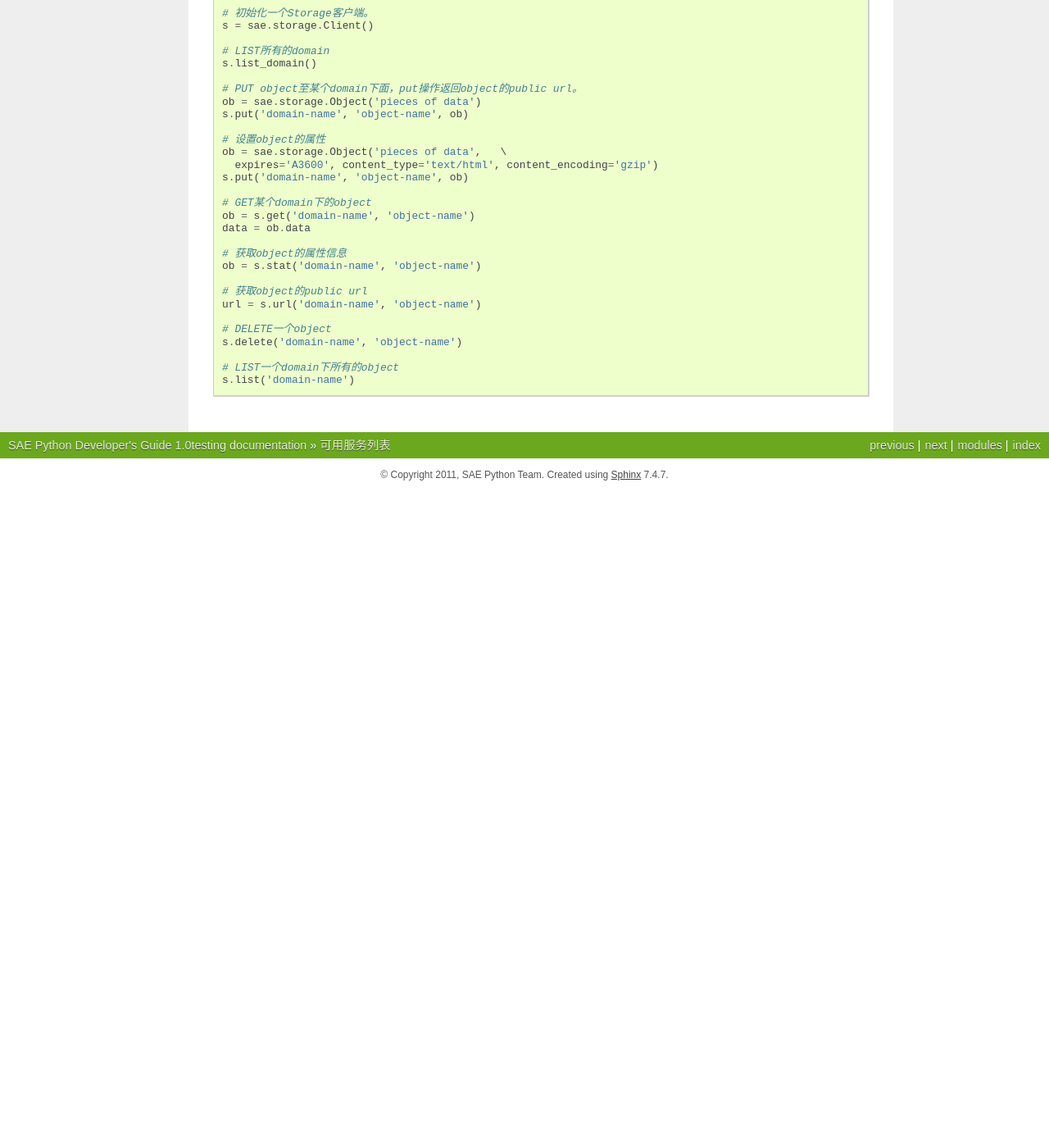
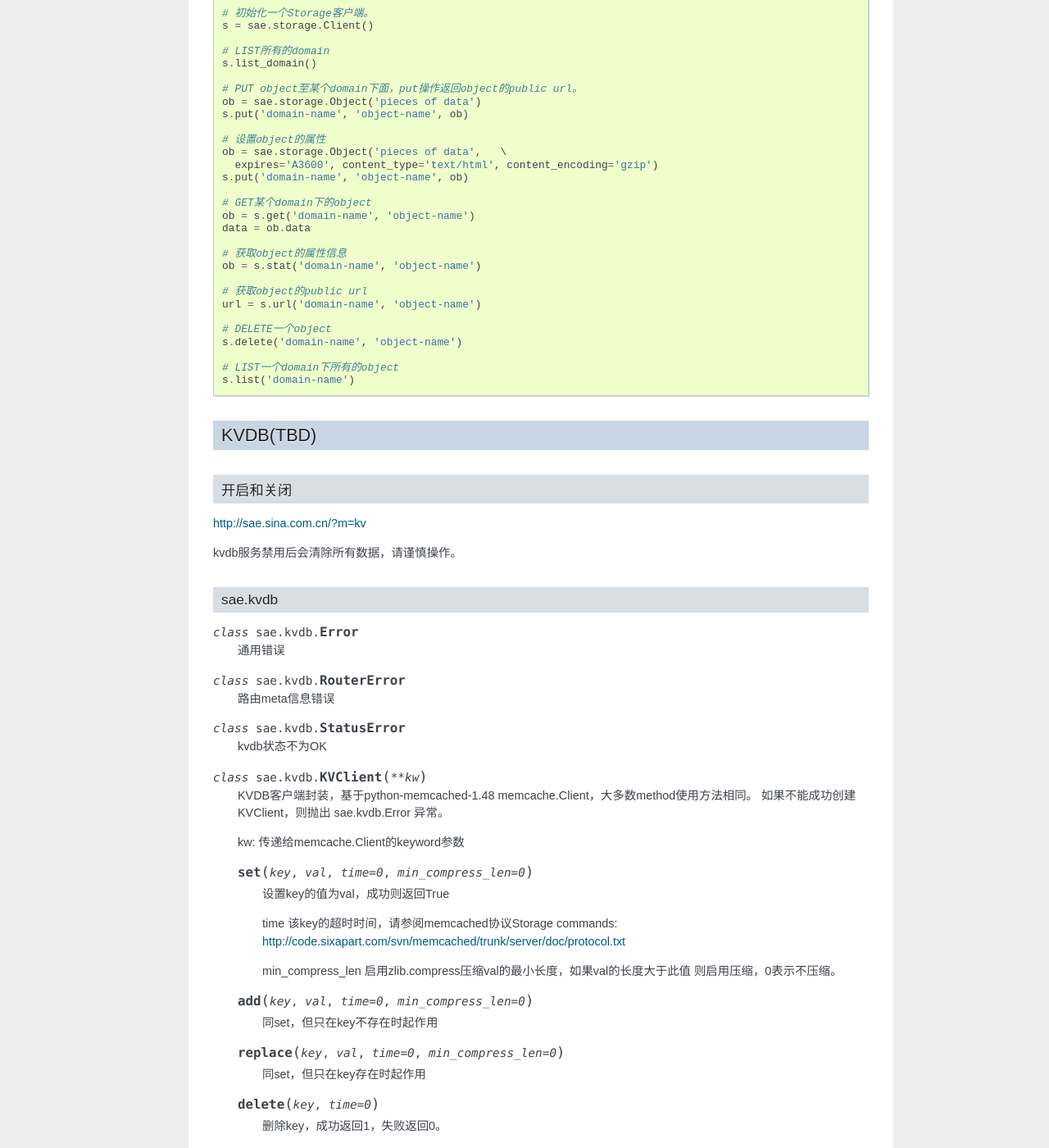
Before and after one commit to sinacloud/sae-python-dev-guide, a Sphinx documentation site: the page built from docs/service.rst, in a window 1280 px wide and 1400 px high, scrolled down 8548 px. Shown: the whole window at 82% size. Built offline with Sphinx 7.4.7, drawn with Linux system fonts in a browser that asks for light colours; before the commit the page ends 9147 px from its top, so only the background shows below that; some of the changed text lies outside the part shown.

Commit message:
Add KVDB docs(not completed)

```diff
--- a/docs/faq.rst
+++ b/docs/faq.rst
@@ -104,3 +104,8 @@ http://www.douban.com/group/topic/24103570/
 -------------------------
 
 http://www.douban.com/group/topic/26638508/
+
+
+资费说明
+---------------
+http://sae.sina.com.cn/?m=devcenter&catId=155
--- a/docs/service.rst
+++ b/docs/service.rst
@@ -270,7 +270,7 @@ SAE任务处理节点只是简单的请求任务URL，对于除http basic auth
 
 http basic auth虽然支持，但是不推荐使用。 要保护任务URL不被外界访问，请使用IP白名单。
 
-如果你在任务URL的POST处理程序中开启了CRSF，则会导致认证失败。请在任务处理程序中关闭CRSF功能，涉及框架: Django, Flask等。
+如果你在任务URL的POST处理程序中开启了CRSF，则会导致403认证失败错误。请在任务处理程序中关闭CRSF功能，涉及框架: Django, Flask等。
 
 
 如何保护任务URL
@@ -519,3 +519,109 @@ Example ::
 
     # LIST一个domain下所有的object
     s.list('domain-name')
+
+
+KVDB(TBD)
+----------
+
+开启和关闭
+~~~~~~~~~~~~
+
+http://sae.sina.com.cn/?m=kv
+
+kvdb服务禁用后会清除所有数据，请谨慎操作。
+
+sae.kvdb
+~~~~~~~~~
+
+..  py:class:: Error
+    :module: sae.kvdb
+
+    通用错误
+
+..  py:class:: RouterError
+    :module: sae.kvdb
+
+    路由meta信息错误
+
+..  py:class:: StatusError
+    :module: sae.kvdb
+
+    kvdb状态不为OK
+
+..  py:class:: KVClient(**kw)
+    :module: sae.kvdb
+
+    KVDB客户端封装，基于python-memcached-1.48 memcache.Client，大多数method使用方法相同。
+    如果不能成功创建KVClient，则抛出 sae.kvdb.Error 异常。
+
+    kw: 传递给memcache.Client的keyword参数
+
+    .. py:method:: set(key, val, time=0, min_compress_len=0)
+
+        设置key的值为val，成功则返回True
+
+        time 该key的超时时间，请参阅memcached协议Storage commands:
+        http://code.sixapart.com/svn/memcached/trunk/server/doc/protocol.txt
+
+        min_compress_len 启用zlib.compress压缩val的最小长度，如果val的长度大于此值
+        则启用压缩，0表示不压缩。
+
+    .. py:method:: add(key, val, time=0, min_compress_len=0)
+
+        同set，但只在key不存在时起作用
+
+    .. py:method:: replace(key, val, time=0, min_compress_len=0)
+
+        同set，但只在key存在时起作用
+
+    .. py:method:: delete(key, time=0)
+
+        删除key，成功返回1，失败返回0。
+
+        time 为后续多少秒内set/update操作会失败。
+
+    .. py:method:: get(key)
+
+        获取key的值，失败则返回None
+
+    .. py:method:: get_info()
+
+        获取本应用kvdb统计数据，返回一个字典::
+
+            {
+                'outbytes': 126,
+                'total_size': 3,
+                'inbytes': 180,
+                'set_count': 60,
+                'delete_count': 21,
+                'total_count': 1,
+                'get_count': 42
+            }
+
+    .. py:method:: disconnect_all()
+
+        关闭kvdb连接
+
+示例代码
+~~~~~~~~~
+
+::
+
+    import sae.kvdb
+
+    kv = sae.kvdb.KVClient()
+
+    k = 'foo'
+    kv.set(k, 2)
+    kv.delete(k)
+
+    kv.add(k, 3)
+    kv.get(k)
+
+    kv.replace(k, 4)
+    kv.get(k)
+
+    print kv.get_info()
+
+参考 http://sae.sina.com.cn/?m=devcenter&catId=199
```
